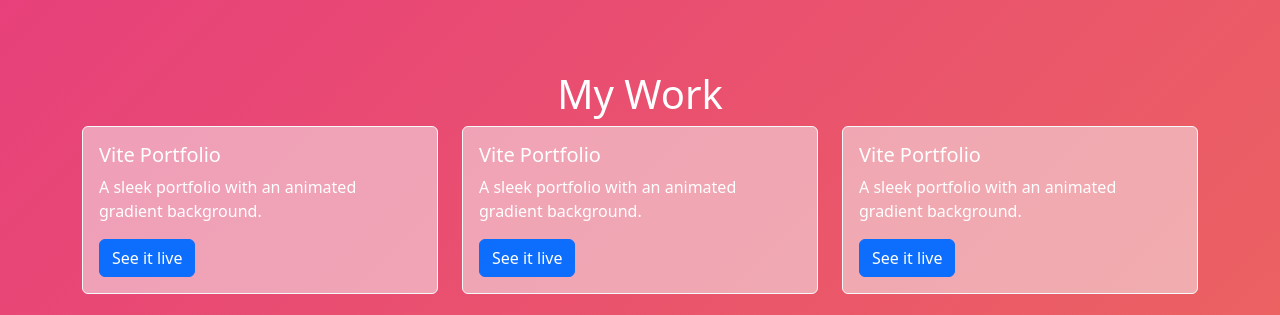
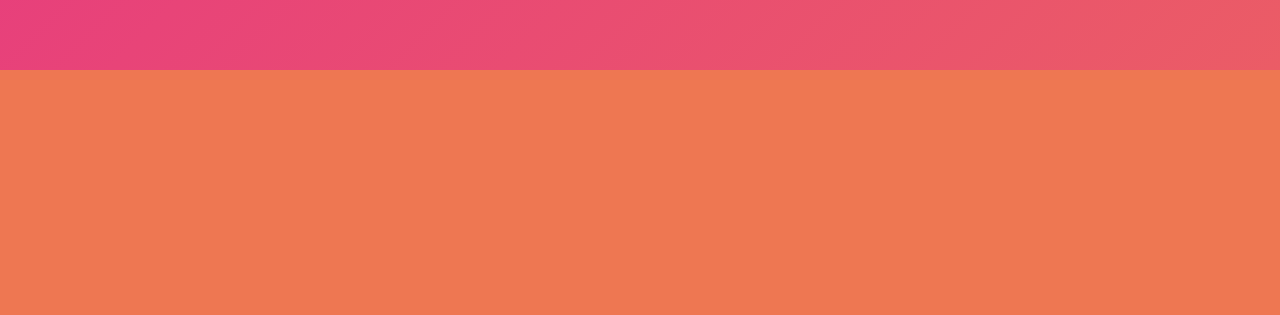
Before and after one commit to LynaSim/REACT_portfolio, a React (Vite) app: page / in a window 1280 px wide. Shown: the part 922-1237 px from the top of the page. After the commit the page ends 992 px from the top, so only its background shows below. Built offline with nearby package versions, Linux system fonts and the light colour scheme; a web font is replaced by a local one.

Commit message:
Removed project cards as decided to use Masonry component instead.

```diff
--- a/src/App.css
+++ b/src/App.css
@@ -1,6 +1,7 @@
 .h1-myname {
   font-family: Shrikhand, serif;
   font-size: 100px;
+  font-weight: regular;
 }
 
 .counter {
--- a/src/App.jsx
+++ b/src/App.jsx
@@ -1,5 +1,5 @@
 import { Container, Row, Col } from 'react-bootstrap';
-import ProjectCard from './components/ProjectCard';
+// import ProjectCard from './components/ProjectCard';
 import { useState } from 'react'
 import './App.css';
 import { masonryItems } from './data/masonryData';
@@ -9,24 +9,21 @@ function App() {
     const [count, setCount] = useState(0)
 
     return (
-        <>
         <Container className="mt-5">
                     <Row>
                         <Col>
                             <div className="text-white text-center">
                                 <h1 className="h1-myname">Lyna Sim</h1>
                                 <h1>Full Stack Web Developer</h1>
-
                                 <button
                                     className="counter"
-                            onClick={() => setCount((count) => count + 1)}
-                        >
+                                    onClick={() => setCount((count) => count + 1)}>
                                     Count is {count}
                                 </button>
                             </div>
                         </Col>
                     </Row>
-                <Row className="masonry-ctnr mt-5">
+                    <Row className="mt-5">
                         <Col>
                             <div style={{ minHeight: '600px', position: 'relative', marginBottom: '50px' }}>
                                 <Masonry
@@ -43,17 +40,8 @@ function App() {
                             </div>
                         </Col>
                     </Row>
-                <Row>
-                    <Col xs={12}>
-                    <h1 className="text-white text-center">My Work</h1>
-                    </Col>
-                    <ProjectCard />
-                    <ProjectCard />
-                    <ProjectCard />
-                </Row>
         </Container>
-        </>
-    )
+    );
 }
 
 export default App
```
Lines whose indentation alone changed are shown as unchanged.
